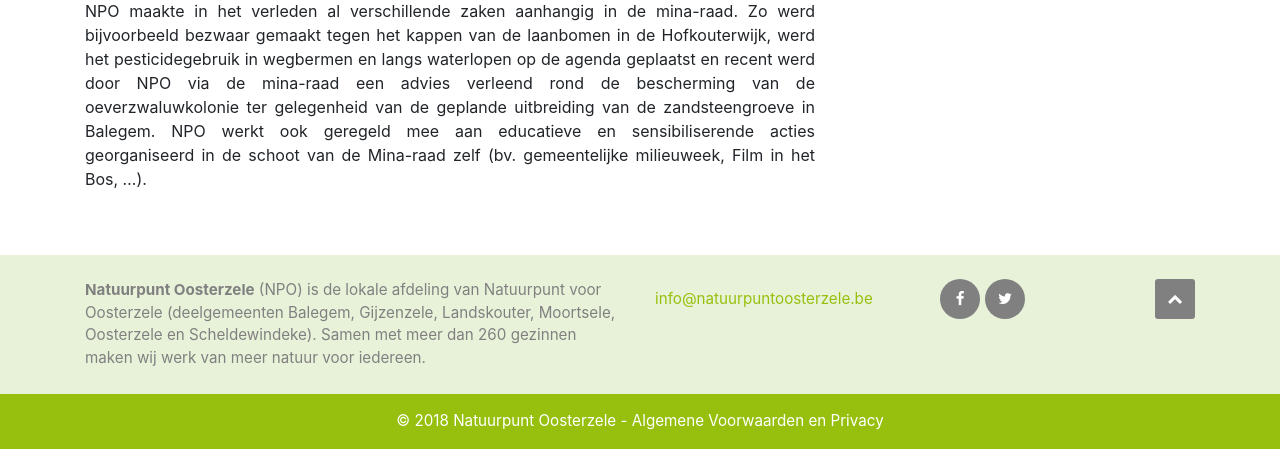
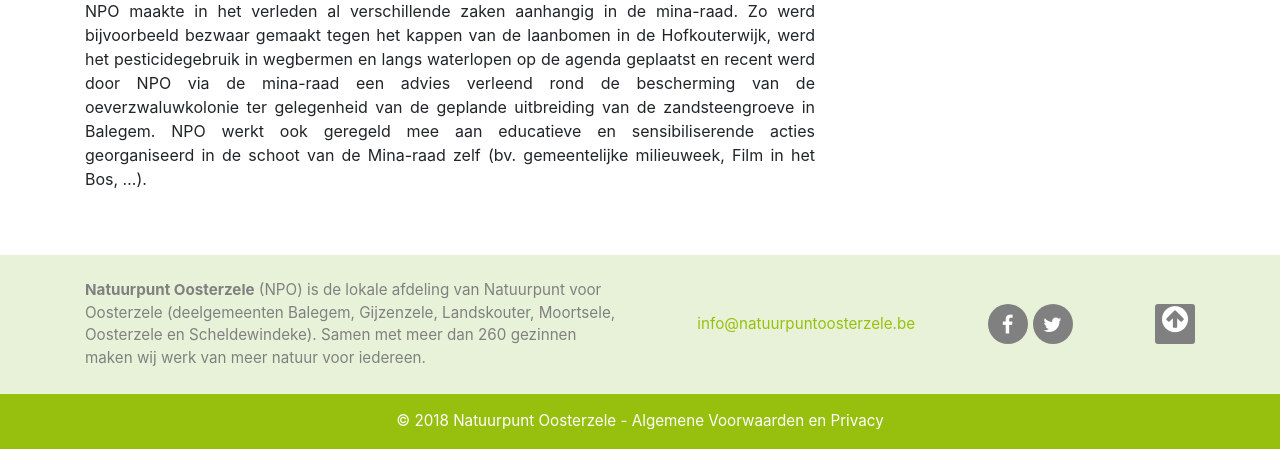
Before and after one commit to bartvle/npo, a Django app: page /beleid/ in a window 1280 px wide. Shown: the part 570-1019 px from the top of the page. Run offline with Django 3.2, Linux system fonts and the light colour scheme; some libraries are stand-ins or nearby versions.

Commit message:
Update footer

```diff
--- a/npo/npo/templates/index.htm
+++ b/npo/npo/templates/index.htm
@@ -59,36 +59,55 @@
             <div id="footer" class="mt-auto">
                 <div id="footer1" class="py-4 bg-color2">
                     <div class="container">
-                        <div class="row">
-                            <div class="col-lg-6">
-                                <div class="row">
-                                    <div class="col">
-                                        <span><b>Natuurpunt Oosterzele</b> (NPO) is de lokale afdeling van Natuurpunt voor Oosterzele (deelgemeenten Balegem, Gijzenzele, Landskouter, Moortsele, Oosterzele en Scheldewindeke). Samen met meer dan 260 gezinnen maken wij werk van meer natuur voor iedereen.</span>
-                                    </div>
-                                </div>
+                        <div class="row align-items-center">
+                            <div class="col-lg-6 pb-4 pb-lg-0">
+                                <span><b>Natuurpunt Oosterzele</b> (NPO) is de lokale afdeling van Natuurpunt voor Oosterzele (deelgemeenten Balegem, Gijzenzele, Landskouter, Moortsele, Oosterzele en Scheldewindeke). Samen met meer dan 260 gezinnen maken wij werk van meer natuur voor iedereen.</span>
                             </div>
                             <div class="col-lg-6">
-                                <div id="footer_1_row" class="row">
-                                    <div class="col-6">
+                                <div id="footer_1_row" class="row align-items-center">
+                                    <div class="col-6 col-lg-7 text-lg-center">
                                         <a class="color3" href="mailto:info@natuurpuntoosterzele.be">info@natuurpuntoosterzele.be</a>
                                     </div>
-                                    <div class="col-4">
+                                    <div class="col-4 col-lg-3">
                                         <a class="icon" href="http://www.facebook.com/natuurpuntoosterzele" target="_blank">
-                                            <i class="fa fa-facebook"></i>
+                                            <i class="fa fa-lg fa-facebook"></i>
                                         </a>
                                         <a class="icon" href="http://twitter.com/NPOosterzele" target="_blank">
-                                            <i class="fa fa-twitter"></i>
+                                            <i class="fa fa-lg fa-twitter"></i>
                                         </a>
                                     </div>
                                     <div class="col-2">
                                         <div id="gototop">
-                                            <i class="fa fa-chevron-up" aria-hidden="true"></i>
+                                            <!-- <i class="fa fa-chevron-up" aria-hidden="true"></i> -->
+                                            <i class="fa fa-2x fa-arrow-circle-up" aria-hidden="true"></i>
                                         </div>
                                     </div>
                                 </div>
                             </div>
                         </div>
                     </div>
+                    <!-- <div class="container"> -->
+                        <!-- <div class="row align-items-center" style="height:150px;"> -->
+                            <!-- <div class="col-2"> -->
+                                <!-- <img class="img-fluid" src="/static/pictures/sponsors/de-patisson.png" style="background-color:#c7c7c7"> -->
+                            <!-- </div> -->
+                            <!-- <div class="col-2"> -->
+                                <!-- <img class="img-fluid" src="/static/pictures/sponsors/bnp-paribas-fortis.png" style="background-color:#c7c7c7"> -->
+                            <!-- </div> -->
+                            <!-- <div class="col-2"> -->
+                                <!-- <img class="img-fluid" height="150" src="/static/pictures/sponsors/copy-discount.jpg" style="background-color:#c7c7c7"> -->
+                            <!-- </div> -->
+                            <!-- <div class="col-2"> -->
+                                <!-- <img class="img-fluid" src="/static/pictures/sponsors/bio-protect.png" style="background-color:#c7c7c7"> -->
+                            <!-- </div> -->
+                            <!-- <div class="col-2"> -->
+                                <!-- <img class="img-fluid" src="/static/pictures/sponsors/de-meiboom.png" style="background-color:#c7c7c7"> -->
+                            <!-- </div> -->
+                            <!-- <div class="col-2"> -->
+                                <!-- <img class="img-fluid" src="/static/pictures/sponsors/fietsen-stefan.png" style="background-color:#c7c7c7"> -->
+                            <!-- </div> -->
+                        <!-- </div> -->
+                    <!-- </div> -->
                 </div>
                 <div id="footer2" class="bg-color1">
                     <div class="container py-3 text-center color4">
@@ -99,7 +118,7 @@
 
         </div>
 
-        <script src="https://code.jquery.com/jquery-3.3.1.slim.min.js" integrity="sha384-q8i/X+965DzO0rT7abK41JStQIAqVgRVzpbzo5smXKp4YfRvH+8abtTE1Pi6jizo" crossorigin="anonymous"></script>
+        <script src="https://code.jquery.com/jquery-3.3.1.min.js"></script>
         <script src="https://cdnjs.cloudflare.com/ajax/libs/popper.js/1.14.0/umd/popper.min.js" integrity="sha384-cs/chFZiN24E4KMATLdqdvsezGxaGsi4hLGOzlXwp5UZB1LY//20VyM2taTB4QvJ" crossorigin="anonymous"></script>
         <script src="https://stackpath.bootstrapcdn.com/bootstrap/4.1.0/js/bootstrap.min.js" integrity="sha384-uefMccjFJAIv6A+rW+L4AHf99KvxDjWSu1z9VI8SKNVmz4sk7buKt/6v9KI65qnm" crossorigin="anonymous"></script>
         <script type="text/javascript">
```
